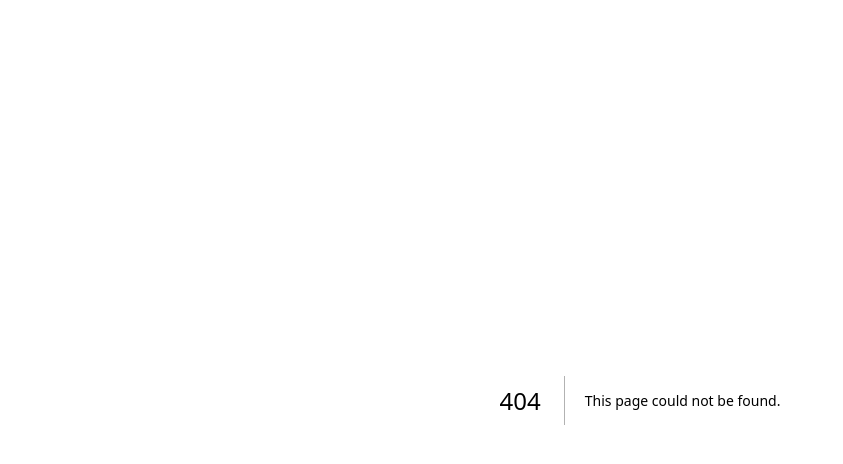
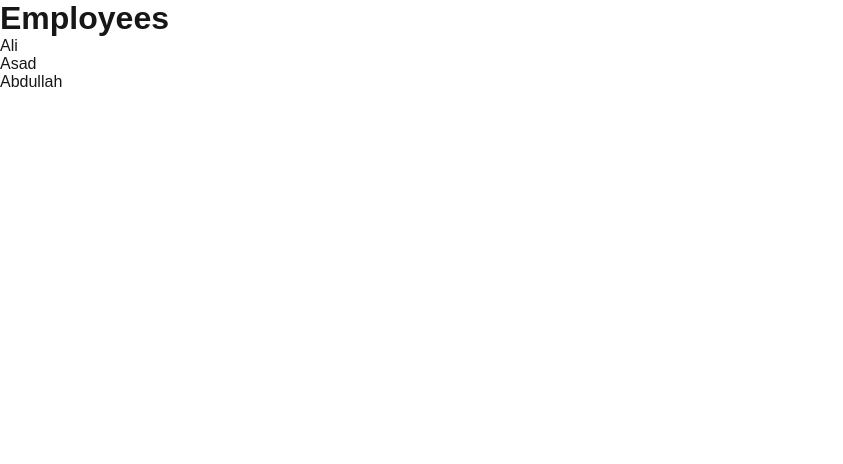
Before and after one commit to Farhan559/Project_NEXTJS, a Next.js app: page /employees in a window 1280 px wide. Before the commit this address had no page. Shown: the top 464 px of the page, without its empty margins (0-843 px from the left). Built offline with nearby package versions, Linux system fonts and the light colour scheme.

Commit message:
feat : changes resolved

```diff
--- a/package.json
+++ b/package.json
@@ -9,11 +9,12 @@
     "lint": "next lint"
   },
   "dependencies": {
+    "next": "15.0.3",
     "react": "19.0.0-rc-66855b96-20241106",
-    "react-dom": "19.0.0-rc-66855b96-20241106",
-    "next": "15.0.3"
+    "react-dom": "19.0.0-rc-66855b96-20241106"
   },
   "devDependencies": {
+    "@types/react": "18.3.12",
     "eslint": "^8",
     "eslint-config-next": "15.0.3"
   }
--- /dev/null
+++ b/src/app/employees/page.js
@@ -0,0 +1,16 @@
+import Link from "next/link"
+
+const Employees = () => {
+  return (
+    <>
+        <h1>Employees</h1>
+        <ul>
+            <li><Link href='/employees/Ali'>Ali</Link></li>
+            <li><Link href='/employees/Asad'>Asad</Link></li>
+            <li><Link href='/employees/Abdullah'>Abdullah</Link></li>
+        </ul>
+    </>
+  )
+}
+
+export default Employees
--- a/src/app/page.module.css
+++ b/src/app/page.module.css
@@ -1,3 +1,8 @@
 .main{
   text-align: center;
 }
+.form-container{
+  width: 300px;
+  height: 500px;
+  text-align: center;
+}
--- a/src/components/EventFunctionState.jsx
+++ b/src/components/EventFunctionState.jsx
@@ -2,9 +2,9 @@
 import React, { useState } from 'react'
 
 const EventFunctionState = () => {
-    // const sayHello = (name)=>{
-    //     alert(`Hello ${name}`);
-    // }
+    const sayHello = (name)=>{
+        alert(`Hello ${name}`);
+    }
     const [name,setName]=useState('Ali');
     const changeName = ()=>{
         setName('AYuB');
```
Also changed, not shown: src/app/employees/[details]/page.js (added, +19 -0 lines), src/app/form/page.js (added, +12 -0 lines).
